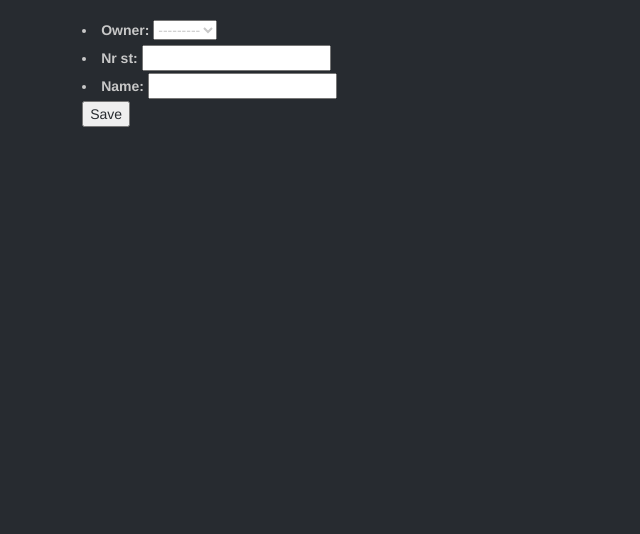
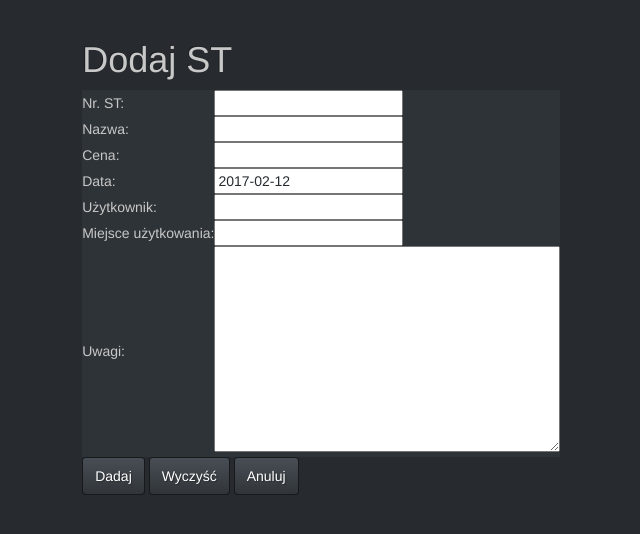
Before and after one commit to ravalx/majatek, a Django app: page /create-st/ in a window 1280 px wide. Shown: the part 52-586 px from the top of the page, without its empty margins (27-667 px from the left). Run offline with Django 3.2, Linux system fonts and the light colour scheme; data comes from the database, SQL or seed files in the repository; both versions use the stored data as it was after the commit; some libraries are stand-ins or nearby versions.

Commit message:
14-02-17

```diff
--- a/store/forms.py
+++ b/store/forms.py
@@ -1,5 +1,5 @@
 from django import forms
-from .models import NrStc
+from .models import NrStc, NrSt
 
 
 class AddStc(forms.ModelForm):
@@ -11,4 +11,14 @@ class AddStc(forms.ModelForm):
 		fields = ['nr_stc','name', 'data_przyjecia']
 		widgets = {
             'data_przyjecia': forms.DateInput(attrs={'id':'datepicker'}),
+            'uwagi': forms.CharField(widget=forms.Textarea),
         }
+
+class AddSt(forms.ModelForm):
+	class Meta:
+		model = NrSt
+		fields = ['nr_st', 'name', 'dzierzawca', 'place', 'price', 'data_przyjecia', 'uwagi']
+		widgets = {
+			'data_przyjecia': forms.DateInput(attrs={'id':'datepicker'}),
+
+		}
--- a/store/models.py
+++ b/store/models.py
@@ -7,7 +7,11 @@ class NrSt(models.Model):
 	owner = models.ForeignKey(settings.AUTH_USER_MODEL)
 	nr_st = models.CharField(max_length = 9, unique=True)
 	name = models.CharField(max_length = 255)
-
+	data_przyjecia = models.DateField(default=date.today)
+	price = models.FloatField(null = True, blank=True)
+	uwagi = models.TextField(null = True, blank=True)
+	dzierzawca = models.CharField(max_length = 255, null = True, blank=True)
+	place = models.CharField(max_length = 255, null = True, blank=True)
 
 	def __str__(self):
 		return self.name
@@ -18,6 +22,10 @@ class NrStc(models.Model):
 	nr_stc = models.CharField(max_length = 9, unique=True)
 	name = models.CharField(max_length = 255)
 	data_przyjecia = models.DateField(default=date.today)
+	price = models.FloatField(null = True)
+	uwagi = models.TextField(null=True)
+	dzierzawca = models.CharField(max_length = 255, null = True)
+	place = models.CharField(max_length = 255, null = True, blank = True)
 
 	def __str__(self):
 		return self.name
--- a/store/templates/store/create-st.html
+++ b/store/templates/store/create-st.html
@@ -1,7 +1,42 @@
+
 {% extends "base.html"  %}
+{% comment %}
 {% block 'content' %}
 <form action="" method="post" enctype="multipart/form-data">{% csrf_token %}
     {{ form.as_ul}}
     <input type="submit" value="Save" />
 </form>
 {% endblock %}
+{% endcomment %}
+
+
+{% block 'content' %}
+    <h1>Dodaj ST</h1>
+    <form  method="POST" class="form-horizontal">{% csrf_token %}
+     <fieldset>
+    	<table>
+    	<tr><td>Nr. ST:</td><td> {{ form.nr_st}}</td></tr>
+        <tr><td>Nazwa:</td><td> {{ form.name }}</td></tr>
+        <tr><td>Cena:</td><td> {{ form.price}}</td></tr>
+        <tr><td>Data:</td><td> {{ form.data_przyjecia}}</td></tr>
+        <tr><td>Użytkownik:</td><td> {{ form.dzierzawca}}</td></tr>
+        <tr><td>Miejsce użytkowania:</td><td> {{ form.place}}</td></tr>
+        <tr><td>Uwagi:</td><td> {{ form.uwagi }}</td></tr>
+        </table>
+        <button type="submit" class="save btn btn-default">Dadaj</button>
+        <button type="reset" class="save btn btn-default">Wyczyść</button>
+        <button type="" class="save btn btn-default">Anuluj</button>
+    </form>
+     <fieldset>
+   {% block javascript %}
+   <script>
+   $( document ).ready( function(){
+    $( function() {
+
+    $( '#datepicker' ).datepicker({ datepicker: true, dateFormat: 'dd.mm.yy' });
+				} );
+}); ( jQuery );
+
+  </script>
+   {% endblock%}
+{% endblock %}
--- a/store/urls.py
+++ b/store/urls.py
@@ -1,15 +1,16 @@
 from django.conf.urls import url
 from django.contrib import admin
-from .views import CreateSt, StListView, DelSt, StcListView
+from .views import CreateSt, StListView, DelSt, StcListView, ProductsListView
 from . import views
 #from django.contrib.auth import views
 from django.contrib.auth.decorators import login_required
 
 
 urlpatterns = [
-url(r'^create-st/', CreateSt.as_view(), name='create-st'),
+url(r'^create-st/', views.add_st, name='create-st'),
 url(r'^delete-st/(?P<pk>\d+)/$', DelSt.as_view(), name='delete-st'),
-url(r'^$', login_required(StListView.as_view(), login_url="login/"), name='list-st'),
+#url(r'^$', login_required(StListView.as_view(), login_url="login/"), name='list-st'),
+url(r'^$', login_required(ProductsListView.as_view(), login_url="login/"), name='products-list'),
 url(r'^add-stc/(?P<nr_st>\d+)/$', views.add_stc, name='add-stc'),
 #url(r'^add-stc/(?P<pk>\d+)/$', views.add_stc, name='add-stc'),
 url(r'^list-stc/', login_required(StcListView.as_view(), login_url="/"), name='list-stc')
--- a/store/views.py
+++ b/store/views.py
@@ -3,13 +3,13 @@ from django.views.generic.edit import CreateView, UpdateView, DeleteView
 from django.views.generic import ListView
 from .models import NrSt, NrStc
 from django.urls import reverse_lazy
-from .forms import AddStc
+from .forms import AddStc, AddSt
+from django.http import HttpResponse, HttpResponseRedirect
 
 class CreateSt(CreateView):
 	template_name = 'store/create-st.html'
 	model = NrSt
 	fields = ['owner', 'nr_st', 'name']
-
 	success_url = '/'
 
 
@@ -17,6 +17,20 @@ class StListView(ListView):
 	template_name = 'store/list-st.html'
 	model = NrSt
 	fields = ['owner', 'nr_st', 'name']
+
+
+class ProductsListView(ListView):
+	context_object_name = 'products-list'
+	template_name = 'store/products-list.html'
+	#queryset = NrSt.objects.
+	def get_queryset(self):
+		return NrSt.objects.filter(owner = self.request.user)
+
+	def get_context_data(self, **kwargs):
+		context = super(ProductsListView, self).get_context_data(**kwargs)
+		context['numer_stc'] = NrStc.objects.all()
+		return context
+
 
 class StcListView(ListView):
 	template_name = 'store/list-stc.html'
@@ -45,5 +59,17 @@ def add_stc(request, nr_st):
 			stc.nr_st = get_object_or_404(NrSt, nr_st = nr_st)
 			stc.save()
 
+
 	form = AddStc
 	return render(request, 'store/create-stc.html', {'form':form})
+
+def add_st(request):
+	if request.method == 'POST':
+		form = AddSt(request.POST)
+		if form.is_valid():
+			st = form.save(commit = False)
+			st.owner = request.user
+			st.save()
+			return HttpResponseRedirect('/')
+	form = AddSt
+	return render(request, 'store/create-st.html', {'form':form})
```
Also changed, not shown: store/templates/store/list-st.html (+4 -4 lines), db.sqlite3, store/migrations/0001_initial.py, templates/base.html (line endings or trailing spaces).
